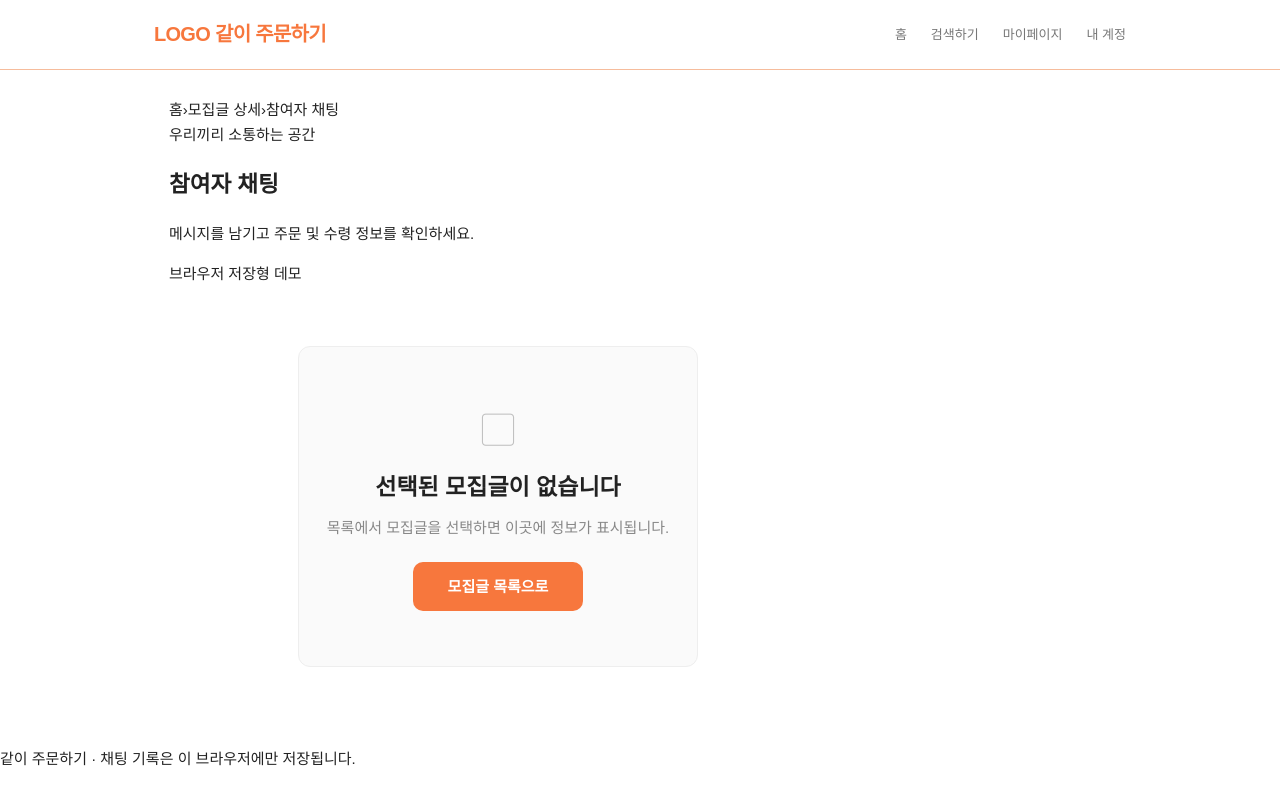
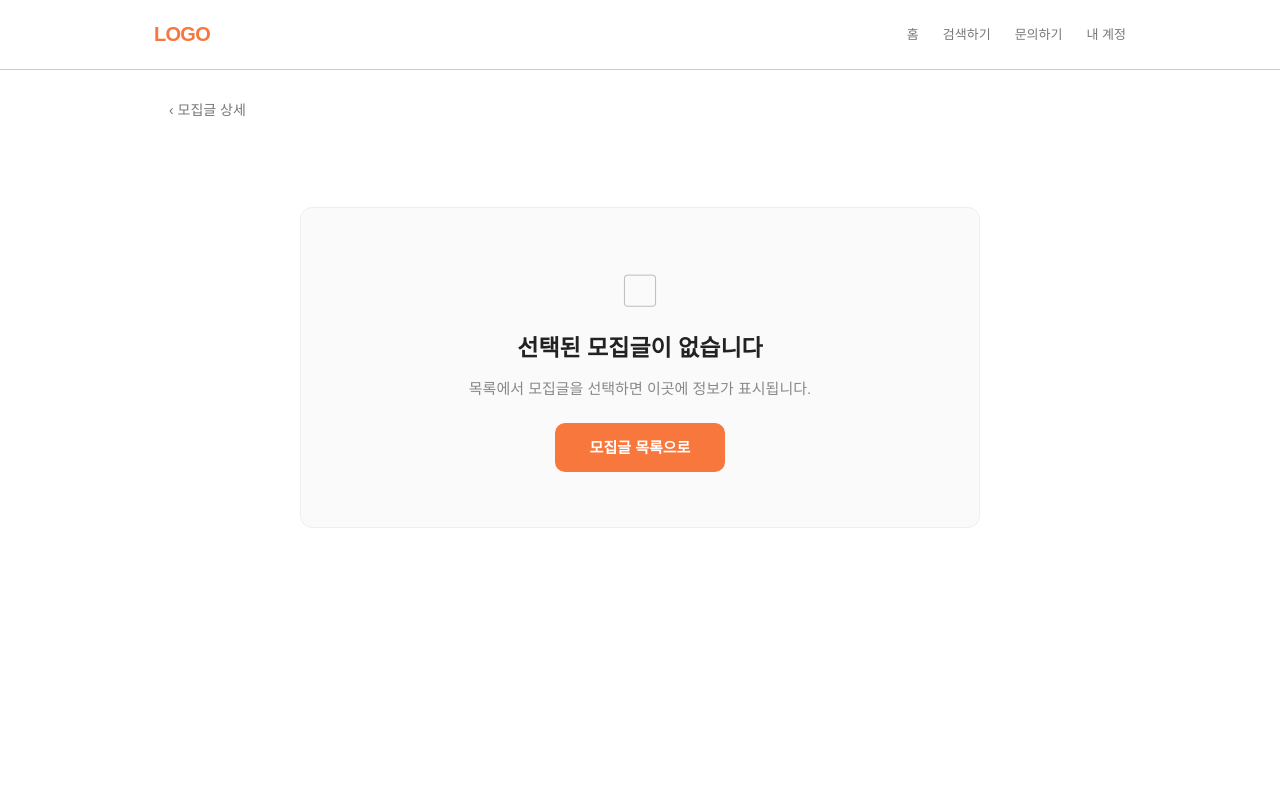
Before and after one commit to ahinjung/soongsil-delivery, a plain HTML site: page frontend/chat.html in a window 1280 px wide. Drawn offline with Linux system fonts and the light colour scheme.

Commit message:
Update chat.html

```diff
--- a/frontend/chat.html
+++ b/frontend/chat.html
@@ -3,29 +3,30 @@
 <html lang="ko">
 
 <head>
-  <meta charset="UTF-8">
-  <meta name="viewport" content="width=device-width, initial-scale=1.0">
-  <title>참여자 채팅 | 같이 주문하기
-  </title>
+    <meta charset="UTF-8">
+    <meta name="viewport" content="width=device-width, initial-scale=1.0">
+    <title>참여자 채팅 | 같이 주문하기</title>
+    <link rel="stylesheet" href="css/order-pages.css">
+    <script src="js/order-pages.js" defer></script>
+</head>
+<body class="order-page" data-page="chat">
+    <header class="header">
+        <div class="header-inner">
+            <a class="logo" href="index.html">LOGO</a>
+            <nav class="nav" aria-label="주 메뉴">
+                <a href="index.html">홈</a>
+                <a href="index.html#delivery-page">검색하기</a>
+                <a href="index.html">문의하기</a>
+                <a href="mypage.html">내 계정</a>
+            </nav>
+        </div>
+    </header>
 
-  <link rel="stylesheet" href="css/order-pages.css">
-  <script src="js/order-pages.js" defer>
-  </script>
+    <main class="container">
+        <a class="order-back-link" id="backToDetail" href="index.html">‹ 모집글 상세</a>
+        <div id="chatRoot" aria-live="polite"></div>
+    </main>
 
-</head>
-
-<body class="order-page" data-page="chat">
-  <header class="header"><div class="header-inner">
-    <a class="logo" href="index.html">LOGO
-                    <span class="brand-sub">같이 주문하기</span></a>
-    <nav class="nav" aria-label="주 메뉴"><a href="index.html">홈</a><a href="index.html#delivery-page">검색하기</a><a href="mypage.html">마이페이지</a><a class="nav-account" href="login.html">내 계정</a></nav>
-  </div></header>
-  <main class="container">
-    <div class="order-breadcrumb"><a href="index.html">홈</a><span>›</span><a id="detailBreadcrumb" href="post_detail.html">모집글 상세</a><span>›</span><span>참여자 채팅</span></div>
-    <section class="order-page-intro"><div><div class="order-eyebrow">우리끼리 소통하는 공간</div><h1>참여자 채팅</h1><p>메시지를 남기고 주문 및 수령 정보를 확인하세요.</p></div><span class="order-demo-tag">브라우저 저장형 데모</span></section>
-    <div id="chatRoot" class="order-chat-layout" aria-live="polite"></div>
-  </main>
-  <footer class="footer">같이 주문하기 · 채팅 기록은 이 브라우저에만 저장됩니다.</footer>
-  <div id="toast" class="order-toast" role="status" aria-live="polite" hidden></div>
+    <div id="toast" class="order-toast" role="status" aria-live="polite" hidden></div>
 </body>
 </html>
```
